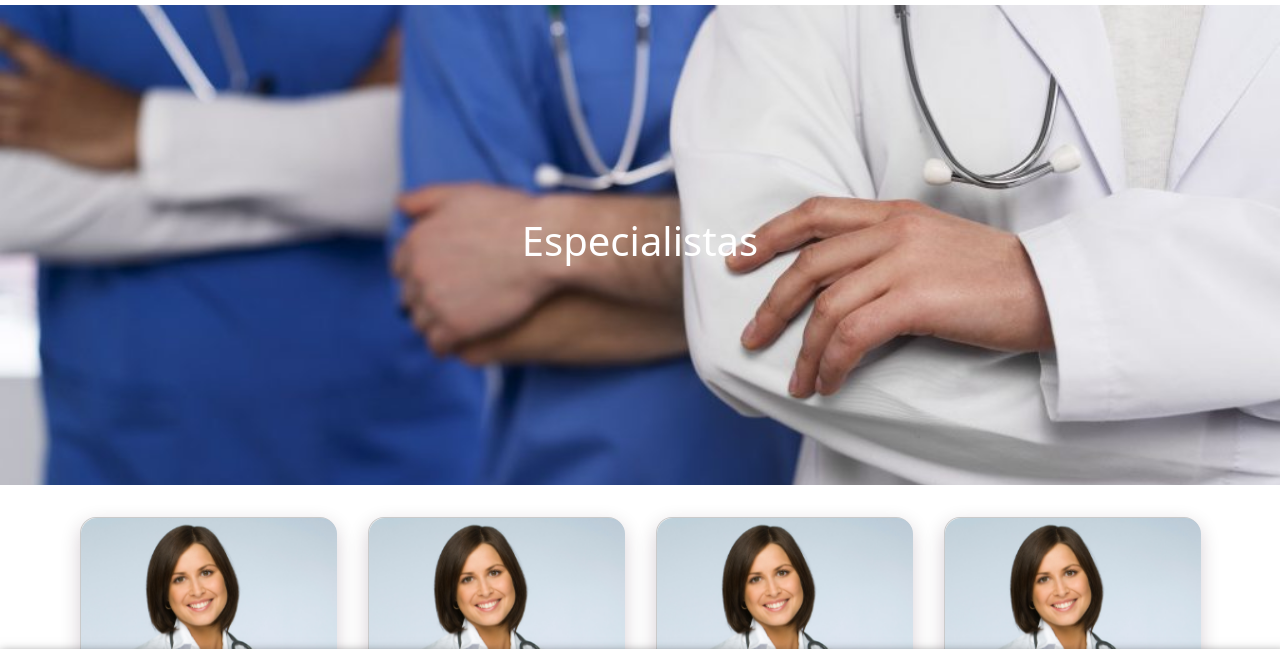
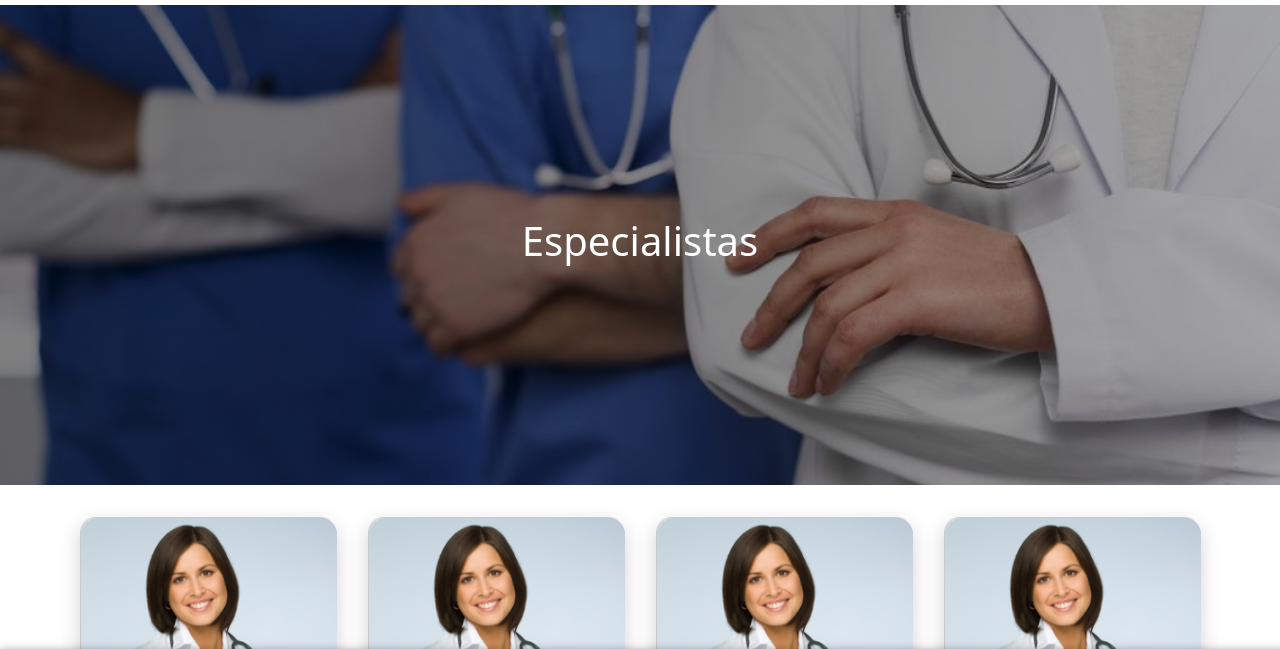
Before and after one commit to ezesal93/hesed, a plain HTML site: page profesionales.html in a window 1280 px wide. Shown: the part 108-757 px from the top of the page. Drawn offline with nearby package versions, Linux system fonts and the light colour scheme.

Commit message:
Mejoras css profesionales fondo banner

```diff
--- a/style.css
+++ b/style.css
@@ -439,7 +439,7 @@ h3 {
     align-items: center; /* Centra verticalmente */
     min-height: 60vh;
     margin-bottom: 2em;
-    background-image: url(imagenes-contenido/especialistas1.jpg);
+    background-image: linear-gradient(to right, rgb(0 0 0 /.5), rgb(0 0 0 /.3)), url("imagenes-contenido/especialistas1.jpg");
     /* Añade otras propiedades relacionadas con el fondo si es necesario */
     background-size: cover; /* Controla el tamaño de la imagen de fondo */
     background-position: center center; /* Controla la posición de la imagen de fondo */
```
